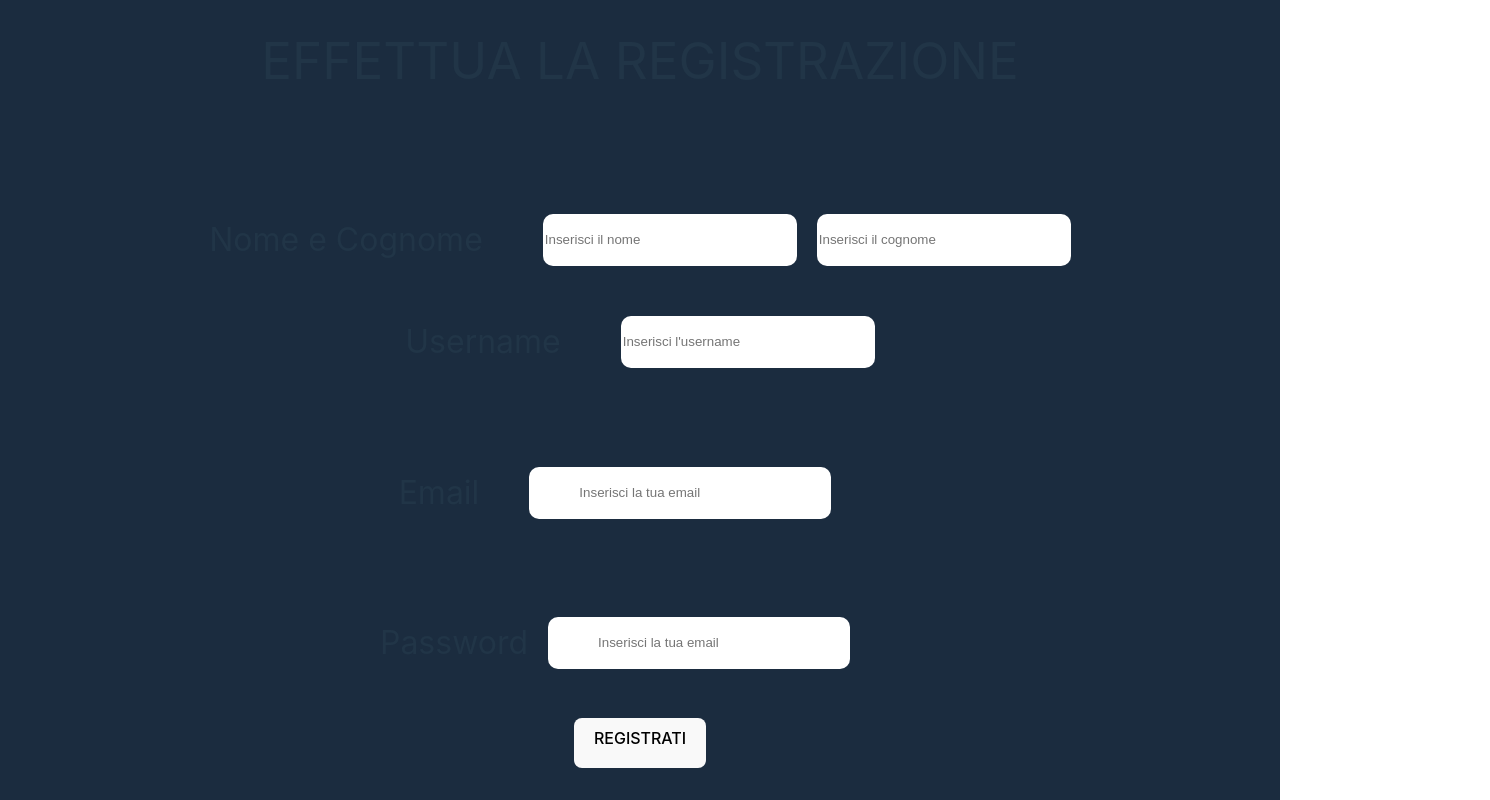
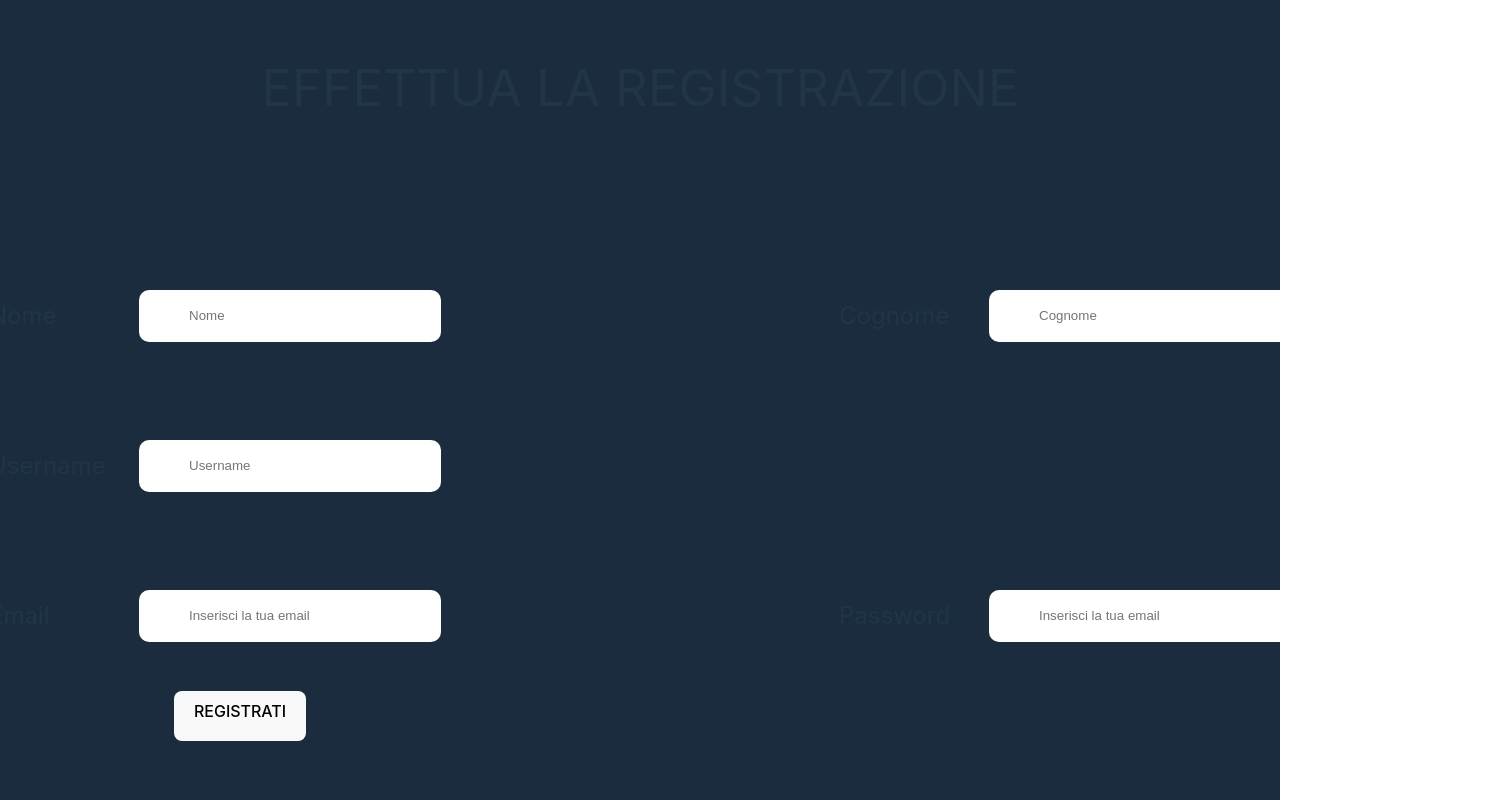
Before and after one commit to MattiaSusin/Bw2ReactFront, a React (Vite) app: page / in a window 1280 px wide. Shown: the whole page, 1490 px wide, since content can reach past the window. Built offline with nearby package versions, Linux system fonts and the light colour scheme.

Commit message:
Commit front end finish

```diff
--- a/src/assets/Components/Css/Registrazione.css
+++ b/src/assets/Components/Css/Registrazione.css
@@ -8,7 +8,7 @@
     display: flex;
     align-items: center;
     justify-content: center;
-    font-size: xx-large;
+    font-size: x-large;
 }
 
 .pwFormReg{
@@ -17,7 +17,7 @@
     display: flex;
     align-items: center;
     justify-content: center;
-    font-size: xx-large;
+    font-size: x-large;
 }
 
 .formTextReg{
@@ -83,9 +83,10 @@ height: 50px;
 
 .contUsernameReg{
     display: flex;
-    justify-content: center;
+    justify-content:baseline;
     align-items: center;
     margin-bottom: 50px;
+    margin-left: 12%;
     font-size: xx-large;
 }
 
--- a/src/assets/Components/React/Cliente.jsx
+++ b/src/assets/Components/React/Cliente.jsx
@@ -1,4 +1,5 @@
-import { Form, InputGroup, NavLink } from "react-bootstrap";
+import { Form, InputGroup} from "react-bootstrap";
+import { Link } from "react-router-dom";
 
 const Cliente = () => {
   return (
@@ -176,9 +177,9 @@ const Cliente = () => {
           </Form>
         </div>
         <div className="ContBtnFattura">
-      <NavLink to="/dashboard" className="nav-link">
+      <Link to="/selezione" className="nav-link">
          <button className="btnReg">TORNA ALLA HOME</button>
-      </NavLink>
+      </Link>
       <button className="btnCliente">SALVA CLIENTE</button>
       </div>
       </Form>
--- a/src/assets/Components/React/DashBoard.jsx
+++ b/src/assets/Components/React/DashBoard.jsx
@@ -1,4 +1,5 @@
-import { Form, NavLink } from "react-bootstrap"
+import { Form, } from "react-bootstrap"
+import { Link } from "react-router-dom";
 
 const DashBoard = () => {
     return(
@@ -17,9 +18,9 @@ const DashBoard = () => {
             </div>
           </div>
           <div className="ContBtnFattura">
-      <NavLink to="/dashboard" className="nav-link">
+      <Link to="/selezione" className="nav-link">
          <button className="btnReg">TORNA ALLA HOME</button>
-      </NavLink>
+      </Link>
       </div>
       </Form>
 
--- a/src/assets/Components/React/Fattura.jsx
+++ b/src/assets/Components/React/Fattura.jsx
@@ -1,4 +1,5 @@
-import { Form, InputGroup, NavLink } from "react-bootstrap";
+import { Form, InputGroup} from "react-bootstrap";
+import { Link } from "react-router-dom";
 
 const Fattura = () => {
     return(
@@ -76,9 +77,9 @@ const Fattura = () => {
 </div>
 
 <div className="ContBtnFattura">
-      <NavLink to="/dashboard" className="nav-link">
+      <Link to="/selezione" className="nav-link">
          <button className="btnReg">TORNA ALLA HOME</button>
-      </NavLink>
+      </Link>
       </div>
       </Form>
         </div>
--- a/src/assets/Components/React/Login.jsx
+++ b/src/assets/Components/React/Login.jsx
@@ -1,4 +1,5 @@
-import { Button, Col, Form, NavLink, Row} from "react-bootstrap";
+import { Button, Col, Form,Row} from "react-bootstrap";
+import { Link } from "react-router-dom";
 
 const Login = () => {
     return(
@@ -19,9 +20,9 @@ const Login = () => {
         </Col>
       </Form.Group>
       <div className="ContBtn">
-      <NavLink to="/selezione" className="nav-link">
+      <Link to="/selezione" className="nav-link">
          <Button className="btnlogin">ACCEDI</Button>
-      </NavLink>
+      </Link>
       </div>
       </Form>
         </div>
--- a/src/assets/Components/React/Registrazione.jsx
+++ b/src/assets/Components/React/Registrazione.jsx
@@ -1,4 +1,5 @@
-import {Col, Form, InputGroup, NavLink, Row } from "react-bootstrap";
+import {Col, Form, InputGroup, Row } from "react-bootstrap";
+import { Link } from "react-router-dom";
 
 const Registrazione = () => {
     return(
@@ -6,40 +7,60 @@ const Registrazione = () => {
             <Form>
         <h1 className="h1Login">EFFETTUA LA REGISTRAZIONE</h1>
 
-      <InputGroup className="contNomeCognReg">
-      <InputGroup.Text className="NomeCognReg">Nome e Cognome</InputGroup.Text>
-      <Form.Control aria-label="First name" placeholder="Inserisci il nome" className="NomeRegForm"/>
-      <Form.Control aria-label="Last name" placeholder="Inserisci il cognome" className="CognomeRegForm"/>
-    </InputGroup>
-        <InputGroup className="contUsernameReg">
-        <InputGroup.Text id="basic-addon1" className="UsernameReg">Username</InputGroup.Text>
-        <Form.Control
-          placeholder="Inserisci l'username"
-          aria-label="Username"
-          aria-describedby="basic-addon1"
-          className="usernameFormReg"
-        />
-      </InputGroup>
+        <div className="unione">
 
+<InputGroup className="mb-3 emailFormCliente">
+    <InputGroup.Text id="basic-addon1" className="testo">Nome</InputGroup.Text>
+    <Form.Control
+      placeholder="Nome"
+      aria-label="Nome"
+      aria-describedby="basic-addon1"
+      className="formTextCliente"
+    />
+  </InputGroup>
 
+  <InputGroup className="mb-3 emailFormCliente">
+    <InputGroup.Text id="basic-addon1" className="testo">Cognome</InputGroup.Text>
+    <Form.Control
+      placeholder="Cognome"
+      aria-label="Cognome"
+      aria-describedby="basic-addon1"
+      className="formTextCliente"
+    />
+  </InputGroup>
+
+</div>
+<InputGroup className="mb-3 emailFormCliente">
+    <InputGroup.Text id="basic-addon1" className="testo" autoComplete="username">Username</InputGroup.Text>
+    <Form.Control
+      placeholder="Username"
+      aria-label="Username"
+      aria-describedby="basic-addon1"
+      className="formTextCliente"
+    />
+  </InputGroup>
+
+<div className="unione">
 
         <Form.Group className="mb-3 emailFormReg " controlId="exampleForm.ControlInput1">
-        <Form.Label className="emailSignReg">Email</Form.Label>
-        <Form.Control type="email" placeholder="Inserisci la tua email" className="formTextReg"/>
+        <Form.Label className="testo">Email</Form.Label>
+        <Form.Control type="email" placeholder="Inserisci la tua email" className="formTextReg" autoComplete="username" />
         </Form.Group>
         <Form.Group as={Row} className="mb-3 pwFormReg d-flex" controlId="formPlaintextPassword">
-        <Form.Label column sm="4" className="pwSign">
+        <Form.Label column sm="4" className="testo">
             Password
         </Form.Label>
         <Col sm="10">
-          <Form.Control type="password" placeholder="Inserisci la tua email" className="formTextReg"/>
+          <Form.Control type="password" placeholder="Inserisci la tua email" className="formTextReg" autoComplete="current-password"/>
         </Col>
       </Form.Group>
 
+</div>
+
       <div className="ContBtnReg">
-      <NavLink to="/login" className="nav-link">
+      <Link to="/login" className="nav-link">
          <button className="btnReg">REGISTRATI</button>
-      </NavLink>
+      </Link>
       </div>
       </Form>
         </div>
--- a/src/assets/Components/React/Selezione.jsx
+++ b/src/assets/Components/React/Selezione.jsx
@@ -1,23 +1,24 @@
-import { Button, NavLink } from "react-bootstrap";
+import { Button} from "react-bootstrap";
+import { Link } from "react-router-dom";
 
 const Selezione = () => {
     return(
         <div className="contBtnSelezione">
-            <NavLink to="/cliente" className="nav-link">
+            <Link to="/cliente" className="nav-link">
             <Button className="btnSelezione1">
                 REGISTRA UN CLIENTE
             </Button>
-            </NavLink>
-            <NavLink to="/fattura" className="nav-link">
+            </Link>
+            <Link to="/fattura" className="nav-link">
             <Button className="btnSelezione2" >
                 EMETTI UNA FATTURA
             </Button>
-            </NavLink>
-            <NavLink to="/dashboard" className="nav-link">
+            </Link>
+            <Link to="/dashboard" className="nav-link">
             <Button className="btnSelezione3" >
                 VAI ALLA DASHBOARD
             </Button>
-            </NavLink>
+            </Link>
         </div>
     )
 }
--- a/src/main.jsx
+++ b/src/main.jsx
@@ -3,7 +3,6 @@ import { createRoot } from 'react-dom/client'
 import App from './App'
 import '../src/assets/Components/Css/reset.css'
 import '../src/assets/Components/Css/Login.css'
-import '../src/assets/Components/Css/Form.css'
 import '../src/assets/Components/Css/Registrazione.css'
 import '../src/assets/Components/Css/Selezione.css'
 import '../src/assets/Components/Css/Cliente.css'
--- a/vite.config.js
+++ b/vite.config.js
@@ -4,4 +4,5 @@ import react from '@vitejs/plugin-react-swc'
 // https://vitejs.dev/config/
 export default defineConfig({
   plugins: [react()],
+
 })
```
Also changed, not shown: src/App.jsx (+4 -5 lines), src/assets/Components/Css/Form.css (deleted).
